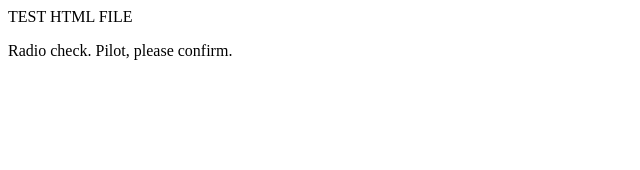
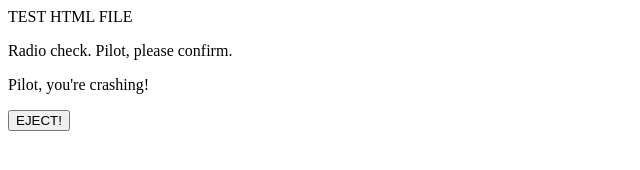
Before and after one commit to GrizzlyMain/commuication-log-new, a plain HTML site: page index.html in a window 1280 px wide. Shown: the whole page, without its empty margins (0-640 px from the left). Drawn offline with Linux system fonts and the light colour scheme.

Commit message:
CONTROL LOG

```diff
--- a/index.html
+++ b/index.html
@@ -3,5 +3,8 @@
     <header> TEST HTML FILE </header>
    <body>
       <p>Radio check. Pilot, please confirm.</p>
+      <p>Pilot, you're crashing!</p>
+      <button type="button">EJECT!</button>
+
    </body>
 </html>
```
